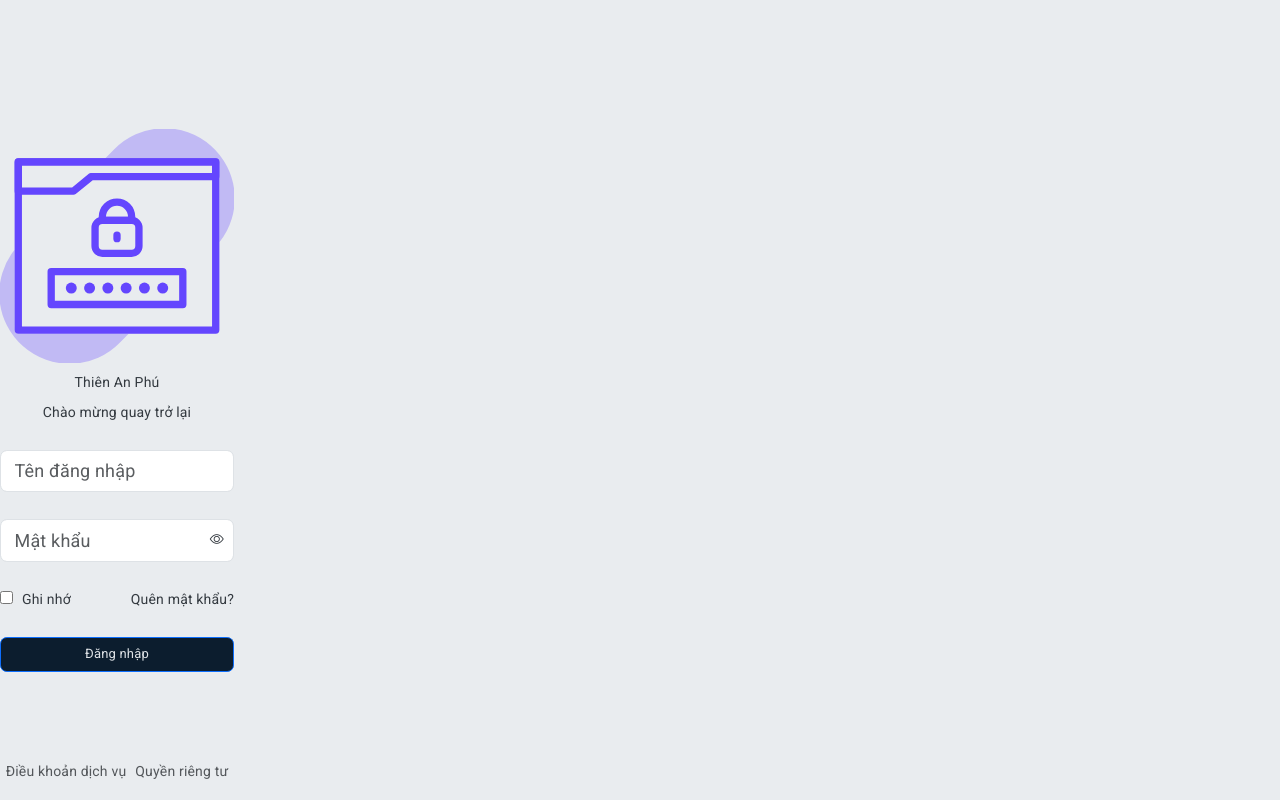
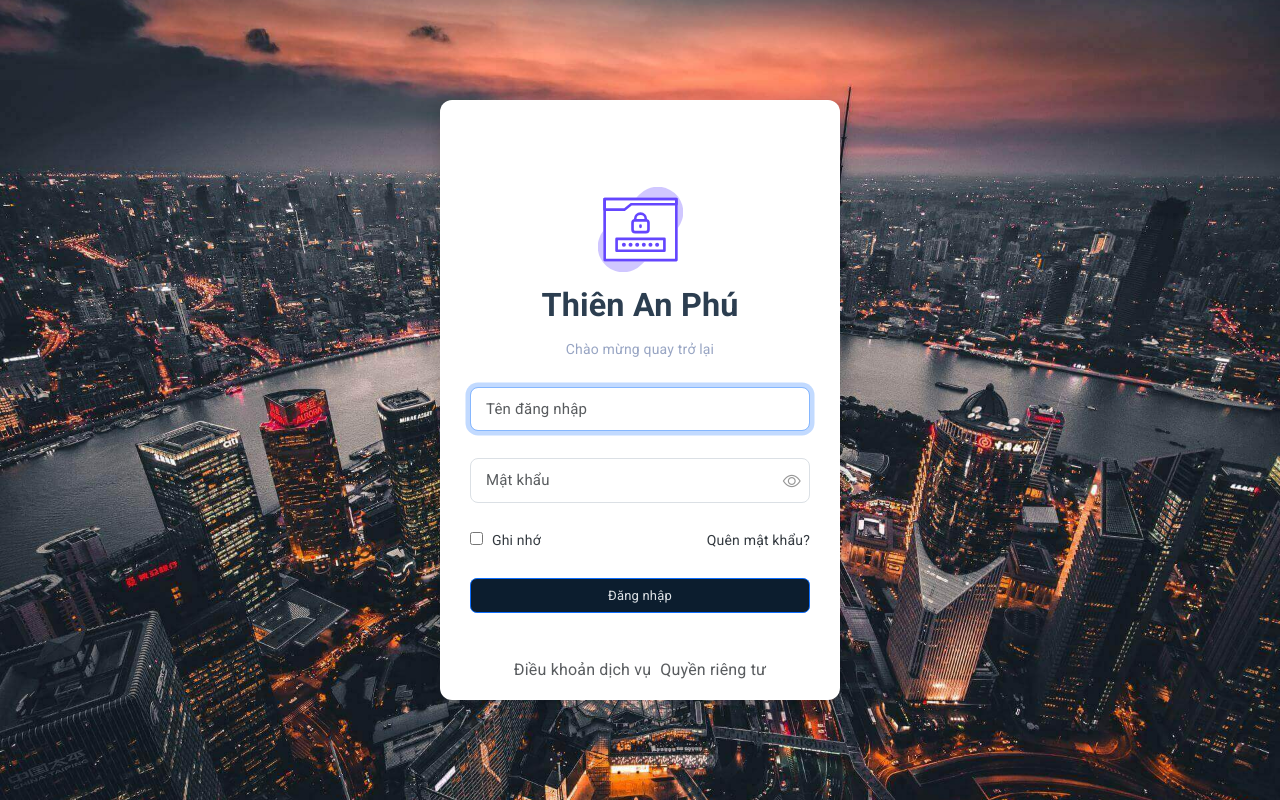
Before and after one commit to teddiebui/frontend, a React (Vite) app: page /login in a window 1280 px wide. Built offline with nearby package versions, Linux system fonts and the light colour scheme; no server answers.

Commit message:
refactored login page

```diff
--- a/src/pages/Login.tsx
+++ b/src/pages/Login.tsx
@@ -26,72 +26,90 @@ function Login() {
   };
 
   return (
+    <>
+      <div className="login-body">
         <div className="login-box d-flex align-items-center justify-content-center">
           <div className="wrapper w-100">
             <div className="text-center mb-4">
-          <svg className="mb-2" xmlns="http://www.w3.org/2000/svg" viewBox="0 0 64 64">
-            {/* ...SVG paths unchanged... */}
-            <path fill="#6446fe"
-              d="M59,8H5A1,1,0,0,0,4,9V55a1,1,0,0,0,1,1H59a1,1,0,0,0,1-1V9A1,1,0,0,0,59,8ZM58,54H6V10H58Z"
-              className="color1d1f47 svgShape"></path>
-            <path fill="#6446fe"
-              d="M36,35H28a3,3,0,0,1-3-3V27a3,3,0,0,1,3-3h8a3,3,0,0,1,3,3v5A3,3,0,0,1,36,35Zm-8-9a1,1,0,0,0-1,1v5a1,1,0,0,0,1,1h8a1,1,0,0,0,1-1V27a1,1,0,0,0-1-1Z"
-              className="color0055ff svgShape"></path>
-            <path fill="#6446fe"
-              d="M36 26H28a1 1 0 0 1-1-1V24a5 5 0 0 1 10 0v1A1 1 0 0 1 36 26zm-7-2h6a3 3 0 0 0-6 0zM32 31a1 1 0 0 1-1-1V29a1 1 0 0 1 2 0v1A1 1 0 0 1 32 31z"
-              className="color0055ff svgShape"></path>
-            <path fill="#6446fe"
-              d="M59 8H5A1 1 0 0 0 4 9v8a1 1 0 0 0 1 1H20.08a1 1 0 0 0 .63-.22L25.36 14H59a1 1 0 0 0 1-1V9A1 1 0 0 0 59 8zm-1 4H25l-.21 0a1.09 1.09 0 0 0-.42.2L19.73 16H6V10H58zM50 49H14a1 1 0 0 1-1-1V39a1 1 0 0 1 1-1H50a1 1 0 0 1 1 1v9A1 1 0 0 1 50 49zM15 47H49V40H15z"
-              className="color1d1f47 svgShape"></path>
+              {/* SVG Logo giữ nguyên */}
+              <svg className="mx-auto mb-2" xmlns="http://www.w3.org/2000/svg" viewBox="0 0 64 64">
+                <path fill="#6446fe" d="M59,8H5A1,1,0,0,0,4,9V55a1,1,0,0,0,1,1H59a1,1,0,0,0,1-1V9A1,1,0,0,0,59,8ZM58,54H6V10H58Z" className="color1d1f47 svgShape"></path>
+                <path fill="#6446fe" d="M36,35H28a3,3,0,0,1-3-3V27a3,3,0,0,1,3-3h8a3,3,0,0,1,3,3v5A3,3,0,0,1,36,35Zm-8-9a1,1,0,0,0-1,1v5a1,1,0,0,0,1,1h8a1,1,0,0,0,1-1V27a1,1,0,0,0-1-1Z" className="color0055ff svgShape"></path>
+                <path fill="#6446fe" d="M36 26H28a1 1 0 0 1-1-1V24a5 5 0 0 1 10 0v1A1 1 0 0 1 36 26zm-7-2h6a3 3 0 0 0-6 0zM32 31a1 1 0 0 1-1-1V29a1 1 0 0 1 2 0v1A1 1 0 0 1 32 31z" className="color0055ff svgShape"></path>
+                <path fill="#6446fe" d="M59 8H5A1 1 0 0 0 4 9v8a1 1 0 0 0 1 1H20.08a1 1 0 0 0 .63-.22L25.36 14H59a1 1 0 0 0 1-1V9A1 1 0 0 0 59 8zm-1 4H25l-.21 0a1.09 1.09 0 0 0-.42.2L19.73 16H6V10H58zM50 49H14a1 1 0 0 1-1-1V39a1 1 0 0 1 1-1H50a1 1 0 0 1 1 1v9A1 1 0 0 1 50 49zM15 47H49V40H15z" className="color1d1f47 svgShape"></path>
                 <circle cx="19.5" cy="43.5" r="1.5" fill="#6446fe" className="color0055ff svgShape"></circle>
                 <circle cx="24.5" cy="43.5" r="1.5" fill="#6446fe" className="color0055ff svgShape"></circle>
                 <circle cx="29.5" cy="43.5" r="1.5" fill="#6446fe" className="color0055ff svgShape"></circle>
                 <circle cx="34.5" cy="43.5" r="1.5" fill="#6446fe" className="color0055ff svgShape"></circle>
                 <circle cx="39.5" cy="43.5" r="1.5" fill="#6446fe" className="color0055ff svgShape"></circle>
                 <circle cx="44.5" cy="43.5" r="1.5" fill="#6446fe" className="color0055ff svgShape"></circle>
-            <path fill="#6446fe"
-              d="M60 9a1 1 0 0 0-1-1H28.81l2.37-2.37A19.22 19.22 0 0 1 60 31zM35.19 56l-2.37 2.37A19.22 19.22 0 0 1 4 33V55a1 1 0 0 0 1 1z"
-              opacity=".3" className="color0055ff svgShape"></path>
+                <path fill="#6446fe" d="M60 9a1 1 0 0 0-1-1H28.81l2.37-2.37A19.22 19.22 0 0 1 60 31zM35.19 56l-2.37 2.37A19.22 19.22 0 0 1 4 33V55a1 1 0 0 0 1 1z" opacity=".3" className="color0055ff svgShape"></path>
               </svg>
               <div className="logo mb-2">Thiên An Phú</div>
               <div className="subtitle mb-2">Chào mừng quay trở lại</div>
             </div>
 
-        {error && <div className="alert alert-danger">{error}</div>}
+            {/* Alert hiển thị lỗi đăng nhập hoặc validate */}
+            {error && (
+              <div className="alert alert-danger" role="alert">
+                {error}
+              </div>
+            )}
 
-        <form onSubmit={handleLogin} id="loginForm" autoComplete="off">
+            <form className="" autoComplete="off" onSubmit={handleLogin}>
               <div className="mb-4">
                 <input
                   type="text"
-              className="form-control"
+                  className={`form-control${error && !/^([a-zA-Z0-9]{4,8})$/.test(username) ? ' is-invalid' : ''}`}
                   id="username"
                   name="username"
                   placeholder="Tên đăng nhập"
                   value={username}
                   onChange={e => setUsername(e.target.value)}
-              required
+                  autoFocus
                 />
+                {/* Hiển thị lỗi dưới input nếu có */}
+                {error && !/^([a-zA-Z0-9]{4,8})$/.test(username) && (
+                  <div className="invalid-feedback d-block" style={{ fontSize: 13 }}>
+                    Tên đăng nhập phải từ 4-8 ký tự, chỉ gồm chữ cái và số.
+                  </div>
+                )}
               </div>
 
               <div className="mb-4 position-relative">
                 <div className="position-relative">
                   <input
                     type={showPassword ? 'text' : 'password'}
-                className="form-control"
+                    className={`form-control${error && !/^(?=.*[a-z])(?=.*[A-Z])(?=.*[!@#$%^&*()_+=,./;'[\\]<>:\"{}]).{8,}$/.test(password) ? ' is-invalid' : ''}`}
                     id="password"
                     name="password"
                     placeholder="Mật khẩu"
                     value={password}
                     onChange={e => setPassword(e.target.value)}
-                required
                   />
+                  {/* Nút hiện/ẩn password */}
                   <i
                     id="show-password"
-                className={`bi ${showPassword ? 'bi-eye-slash' : 'bi-eye'}`}
-                style={{ position: 'absolute', right: 10, top: 10, cursor: 'pointer' }}
-                onClick={() => setShowPassword(s => !s)}
+                    className="bi bi-eye"
+                    style={{ display: showPassword ? 'none' : 'block', position: 'absolute', top: '50%', right: 0, transform: 'translate(-50%, -50%)', color: '#979797', cursor: 'pointer' }}
+                    onClick={() => setShowPassword(true)}
+                    aria-label="Hiện mật khẩu"
+                    tabIndex={0}
+                  ></i>
+                  <i
+                    id="hide-password"
+                    className="bi bi-eye-slash"
+                    style={{ display: showPassword ? 'block' : 'none', position: 'absolute', top: '50%', right: 0, transform: 'translate(-50%, -50%)', color: '#979797', cursor: 'pointer' }}
+                    onClick={() => setShowPassword(false)}
+                    aria-label="Ẩn mật khẩu"
+                    tabIndex={0}
                   ></i>
                 </div>
+                {error && !/^(?=.*[a-z])(?=.*[A-Z])(?=.*[!@#$%^&*()_+=,./;'[\\]<>:\"{}]).{8,}$/.test(password) && (
+                  <div className="invalid-feedback d-block" style={{ fontSize: 13 }}>
+                    Mật khẩu phải từ 8 ký tự, có chữ hoa, chữ thường và ký tự đặc biệt.
+                  </div>
+                )}
               </div>
 
               <div className="d-flex flex-row mb-4 justify-content-between">
@@ -106,11 +124,13 @@ function Login() {
                   <span>Ghi nhớ</span>
                 </div>
                 <div className="forgot-password">
-              <a href="#">Quên mật khẩu?</a>
+                  <a href="#" tabIndex={-1}>Quên mật khẩu?</a>
                 </div>
               </div>
 
-          <button type="submit" className="btn btn-primary w-100">Đăng nhập</button>
+              <button type="submit" className="btn btn-primary w-100">
+                Đăng nhập
+              </button>
             </form>
           </div>
 
@@ -119,6 +139,95 @@ function Login() {
             <a href="/privacy-policy" className="text-muted"><span>Quyền riêng tư</span></a>
           </div>
         </div>
+      </div>
+      {/* CSS nội bộ cho login page */}
+      <style>{`
+        .login-body {
+          background: url("/src/assets/img/img-auth-bg.jpg") no-repeat center fixed;
+          background-size: cover;
+          width: 100%;
+          height: 100vh;
+        }
+        .login-box {
+          width: 400px;
+          height: 600px;
+          background: white;
+          padding: 30px;
+          border-radius: 12px;
+          box-shadow: 0 0 20px rgba(0, 0, 0, 0.2);
+          transform: translate(-50%, -50%);
+          position: fixed;
+          top: 50%;
+          left: 50%;
+        }
+        .wrapper.w-100 {
+          width: 100%;
+        }
+        .logo {
+          font-weight: 600;
+          font-size: 1.8rem;
+          color: #2c3e50;
+        }
+        .subtitle {
+          font-size: 14px;
+          color: #98a5c3;
+        }
+        .alert {
+          font-size: 0.9rem;
+        }
+        .is-invalid {
+          border-color: #dc3545 !important;
+        }
+        #show-password,
+        #hide-password {
+          display: none;
+          position: absolute;
+          top: 50%;
+          right: 0;
+          transform: translate(-50%, -50%);
+          color: #979797;
+        }
+        #show-password {
+          display: block;
+        }
+        input[type=text],
+        input[type=password] {
+          font-size: 15px;
+          color: #494949;
+          border: 1px solid #dbe0e5;
+          padding: 10px 15px;
+          width: 100%;
+          border-radius: 8px;
+          transition: all 0.3s;
+        }
+        input::placeholder {
+          color: #c4cacf;
+        }
+        input:focus,
+        input:hover {
+          border: 1px solid #6c7a88;
+          outline: none;
+        }
+        i#show-password,
+        i#hide-password {
+          font-size: 18px;
+          transition: all 0.5s;
+        }
+        i#show-password:hover,
+        i#hide-password:hover {
+          color: #343434;
+        }
+        .documentation {
+          font-size: 16px;
+        }
+        a {
+          text-decoration: none !important;
+        }
+        svg {
+          width: 85px;
+        }
+      `}</style>
+    </>
   );
 }
 
```
Also changed, not shown: src/pages/TodayTicket.tsx (added). Lines whose indentation alone changed are shown as unchanged.
